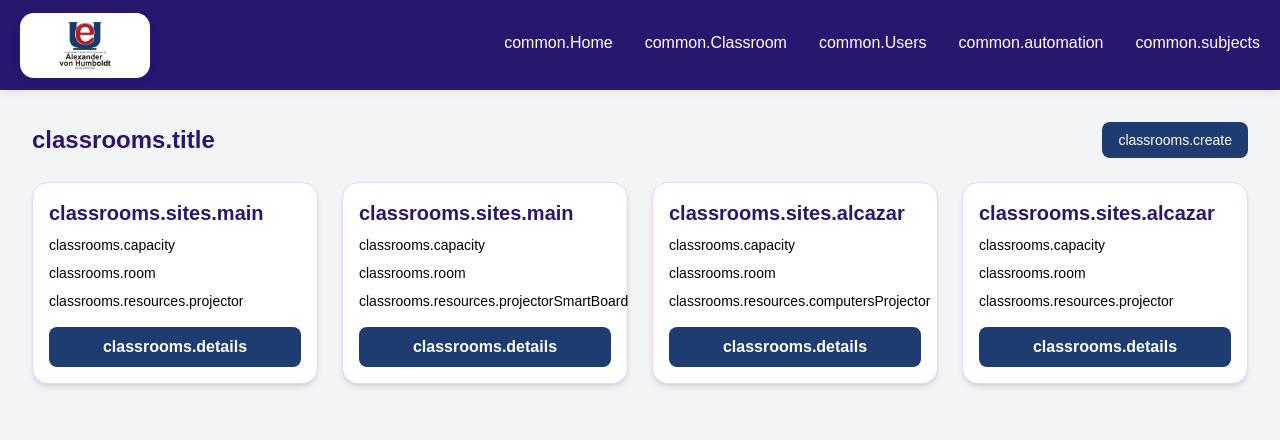
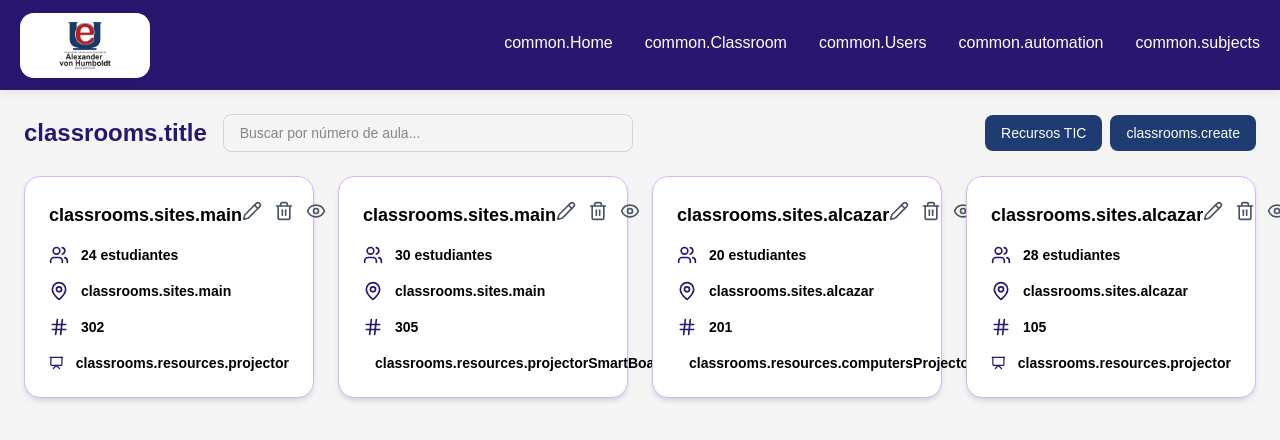
Before and after one commit to EliptikWu/proyectonuclearfront, a Next.js app: page /aulas/visualizar in a window 1280 px wide. Shown: the top 440 px of the page. Built offline with nearby package versions, Linux system fonts and the light colour scheme.

Commit message:
feat: Add search functionality and header component to ClassroomList, update styles and icons

```diff
--- a/package.json
+++ b/package.json
@@ -17,6 +17,7 @@
     "react": "^19.0.0",
     "react-dom": "^19.0.0",
     "react-i18next": "^15.5.3",
+    "react-icons": "^5.5.0",
     "sweetalert2": "^11.22.0"
   },
   "devDependencies": {
--- a/src/app/aulas/visualizar/page.jsx
+++ b/src/app/aulas/visualizar/page.jsx
@@ -3,9 +3,9 @@ import Header from "@/components/common/Navbar";
 
 export default function AulasPage() {
   return (
-        <div className="min-h-screen bg-gray-100 flex flex-col">
+    <div className="min-h-screen bg-[var(--color-general_body)] flex flex-col">
       <Header />
-            <main className="flex-1 p-4">
+      <main className="flex-1">
         <ClassroomList />
       </main>
     </div>
--- a/src/app/components/Classroom/ClassroomCard.jsx
+++ b/src/app/components/Classroom/ClassroomCard.jsx
@@ -1,30 +1,43 @@
 "use client";
+import { Pencil, Trash2, Eye, Users, MapPin, Hash, Presentation } from "lucide-react";
 import { useTranslation } from "react-i18next";
 
 export default function ClassroomCard({ classroom }) {
   const { t } = useTranslation();
 
   return (
-    <div className="rounded-2xl border border-purple-200 shadow-md bg-[var(--color-principal_container)] p-4 flex flex-col justify-between hover:shadow-lg transition">
-      <h3 className="font-bold text-xl text-[var(--color-principal_purple)] mb-2">
-        {t(`classrooms.sites.${classroom.site}`)}
-      </h3>
-
-      <div className="flex flex-col gap-2 text-[var(--color-black_text)] text-sm mb-4">
-        <span>
-          {t("classrooms.capacity", { count: classroom.capacity })}
-        </span>
-        <span>
-          {t("classrooms.room", { room: classroom.room })}
-        </span>
-        <span>{t(`classrooms.resources.${classroom.resources}`)}</span>
+    <div className="relative rounded-2xl border border-purple-300 shadow-md bg-white p-6 hover:shadow-xl transition-all flex flex-col justify-between">
+      {/* Título + CRUD */}
+      <div className="flex justify-between items-start mb-4">
+        <h3 className="font-bold text-lg text-black">
+          {t(`classrooms.sites.${classroom.site}`)}
+        </h3>
+        <div className="flex gap-3 text-gray-600">
+          <Pencil className="w-5 h-5 cursor-pointer hover:text-purple-700" />
+          <Trash2 className="w-5 h-5 cursor-pointer hover:text-red-600" />
+          <Eye className="w-5 h-5 cursor-pointer hover:text-blue-600" />
+        </div>
       </div>
 
-      <button
-        className="mt-auto text-white font-semibold py-2 px-4 rounded-lg bg-[var(--color-blue_button_login)] hover:bg-[var(--color-blue_button_login_hover)]"
-      >
-        {t("classrooms.details")}
-      </button>
+      {/* Info del aula */}
+      <div className="space-y-4 text-sm text-black">
+        <div className="flex items-center gap-3">
+          <Users size={20} className="text-[var(--color-principal_purple)]" />
+          <span className="font-semibold">{classroom.capacity} estudiantes</span>
+        </div>
+        <div className="flex items-center gap-3">
+          <MapPin size={20} className="text-[var(--color-principal_purple)]" />
+          <span className="font-semibold">{t(`classrooms.sites.${classroom.site}`)}</span>
+        </div>
+        <div className="flex items-center gap-3">
+          <Hash size={20} className="text-[var(--color-principal_purple)]" />
+          <span className="font-semibold">{classroom.room}</span>
+        </div>
+        <div className="flex items-center gap-3">
+          <Presentation size={20} className="text-[var(--color-principal_purple)]" />
+          <span className="font-semibold">{t(`classrooms.resources.${classroom.resources}`)}</span>
+        </div>
+      </div>
     </div>
   );
 }
--- /dev/null
+++ b/src/app/components/Classroom/ClassroomHeader.jsx
@@ -0,0 +1,35 @@
+"use client";
+import { useTranslation } from "react-i18next";
+
+export default function ClassroomHeader({ searchQuery, setSearchQuery }) {
+  const { t } = useTranslation();
+
+  return (
+    <div className="flex flex-col md:flex-row md:items-center md:justify-between mb-6 gap-4">
+      {/* Título y búsqueda */}
+      <div className="flex flex-col md:flex-row md:items-center md:gap-4 w-full md:w-auto">
+        <h2 className="text-2xl font-bold text-[var(--color-principal_purple)]">
+          {t("classrooms.title")}
+        </h2>
+        <input
+            type="text"
+            placeholder="Buscar por número de aula..."
+            value={searchQuery}
+            onChange={(e) => setSearchQuery(e.target.value)}
+            className="[&>label]:text-black mt-2 md:mt-0 w-full md:w-[300px] border border-gray-400 rounded-md px-4 py-2 text-sm shadow-sm bg-white text-black placeholder-gray-100 focus:outline-none focus:ring-2 focus:ring-[var(--color-principal_purple)]"
+        />
+      </div>
+
+      {/* Botones */}
+      <div className="flex gap-3 justify-end">
+        <button className="bg-[var(--color-blue_button_login)] hover:bg-[var(--color-blue_button_login_hover)] text-white text-sm px-4 py-2 rounded-md">
+          {t("classrooms.create")}
+        </button>
+
+        <button className="bg-[var(--color-principal_purple)] hover:bg-purple-900 text-white text-sm px-4 py-2 rounded-md">
+          Recursos TIC
+        </button>
+      </div>
+    </div>
+  );
+}
--- a/src/app/components/Classroom/ClassroomList.jsx
+++ b/src/app/components/Classroom/ClassroomList.jsx
@@ -2,28 +2,48 @@
 import classrooms from "../../data/classrooms";
 import ClassroomCard from "./ClassroomCard";
 import { useTranslation } from "react-i18next";
+import { useState } from "react";
 
 export default function ClassroomList() {
   const { t } = useTranslation();
+  const [search, setSearch] = useState("");
+
+  const filteredClassrooms = classrooms.filter((classroom) =>
+    classroom.room.toString().includes(search)
+  );
 
   return (
-    <section className="p-4">
-      {/* Contenedor del título y botón */}
-      <div className="flex justify-between items-center mb-6">
-        <h2 className="text-2xl font-bold text-[var(--color-principal_purple)]">
-          {t("classrooms.title")}
-        </h2>
+    <section className="p-6">
+      {/* Cabecera con título, buscador y botones */}
+      <div className="flex flex-col md:flex-row md:justify-between md:items-center gap-4 mb-6">
+        {/* Título y buscador */}
+        <div className="flex flex-col md:flex-row md:items-center gap-4 w-full md:w-2/3">
+          <h2 className="text-2xl font-bold text-[var(--color-principal_purple)]">
+            {t("classrooms.title")}
+          </h2>
+          <input
+            type="text"
+            placeholder="Buscar por número de aula..."
+            className="border border-gray-300 rounded-lg px-4 py-2 text-sm w-full md:w-1/2 focus:outline-none focus:ring-2 focus:ring-[var(--color-blue_button_login)]"
+            value={search}
+            onChange={(e) => setSearch(e.target.value)}
+          />
+        </div>
 
-        <button
-          className="px-4 py-2 rounded-lg bg-[var(--color-blue_button_login)] text-white text-sm font-medium hover:bg-[var(--color-blue_button_login_hover)] transition"
-        >
-          {t("classrooms.create")}
-        </button>
+        {/* Botones */}
+        <div className="flex gap-2 justify-end w-full md:w-auto">
+          <button className="px-4 py-2 rounded-lg bg-[var(--color-blue_button_login)] text-white text-sm font-medium hover:bg-[var(--color-blue_button_login_hover)] transition">
+            Recursos TIC
+          </button>
+          <button className="px-4 py-2 rounded-lg bg-[var(--color-blue_button_login)] text-white text-sm font-medium hover:bg-[var(--color-blue_button_login_hover)] transition">
+            {t("classrooms.create")}
+          </button>
+        </div>
       </div>
 
-      {/* Grid de tarjetas */}
+      {/* Tarjetas */}
       <div className="grid gap-6 grid-cols-1 sm:grid-cols-2 md:grid-cols-3 xl:grid-cols-4">
-        {classrooms.map((classroom) => (
+        {filteredClassrooms.map((classroom) => (
           <ClassroomCard key={classroom.id} classroom={classroom} />
         ))}
       </div>
```
Also changed, not shown: 1 other file (tests, documents, lock files or other folders). Lines whose indentation alone changed are shown as unchanged.
